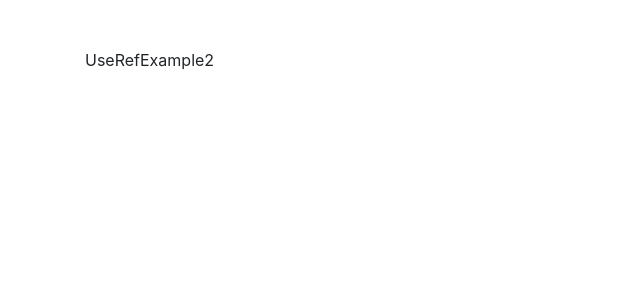
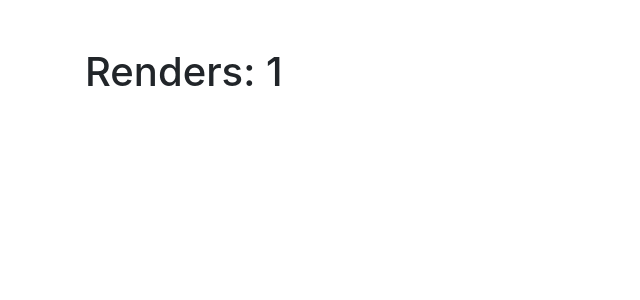
Before and after one commit to miquelespinosa2/react-sandbox, a React (Create React App) app: page / in a window 1280 px wide. Shown: the top 300 px of the page, without its empty margins (0-640 px from the left). Built offline with nearby package versions, Linux system fonts and the light colour scheme.

Commit message:
created the renders

```diff
--- a/src/components/UseRefExample2.jsx
+++ b/src/components/UseRefExample2.jsx
@@ -2,8 +2,15 @@ import React from 'react'
 import {useState, useEffect, useRef} from 'react'
 
 function UseRefExample2() {
+  const renders = useRef(1)
+
+  useEffect(() => {
+    renders.current = renders.current + 1
+  })
   return (
-    <div>UseRefExample2</div>
+    <div>
+      <h1>Renders: {renders.current}</h1>
+    </div>
   )
 }
 
```
